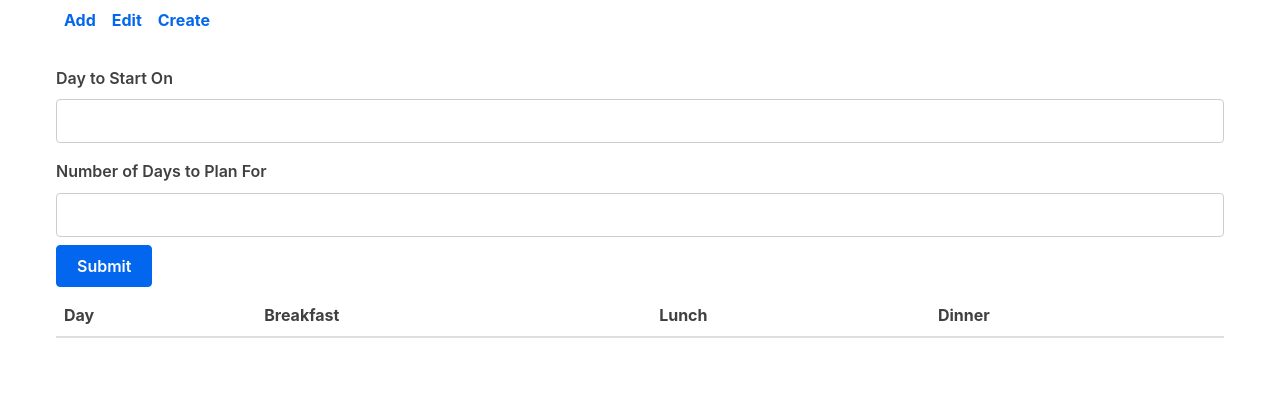
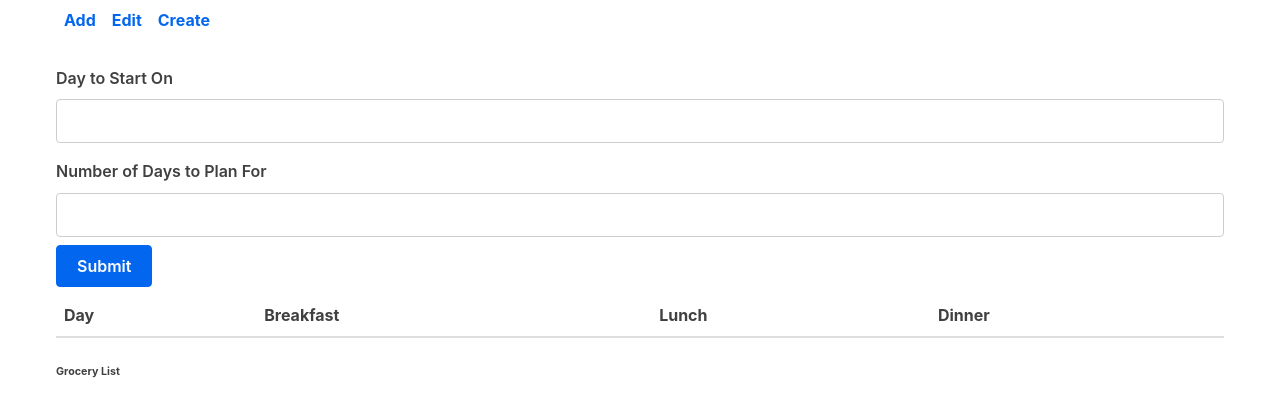
Before and after one commit to dmmanhardt/FoodListProgram, a React (Create React App) app in the folder food-prep-helper/: page / in a window 1280 px wide. Shown: the top 416 px of the page. Built offline with nearby package versions, Linux system fonts and the light colour scheme.

Commit message:
updated GroceryList

```diff
--- a/food-prep-helper/src/GroceryList.js
+++ b/food-prep-helper/src/GroceryList.js
@@ -13,7 +13,10 @@ class GroceryList extends Component {
         });
 
         return (
-            <ul>{ingredients}</ul>
+            <form>
+                <h6>Grocery List</h6>
+                <ul>{ingredients}</ul>
+            </form>
         );
         // loop through selectionCellIndexes here and populate recipesPicked here?
         // or do it before in app component and pass recipesPicked through as props?
```
